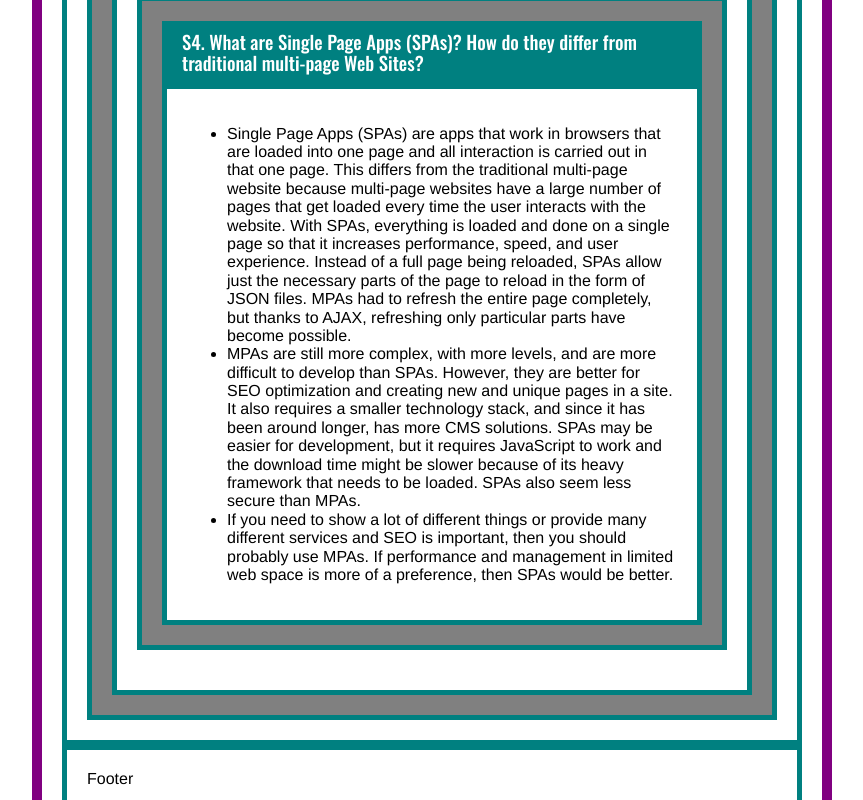
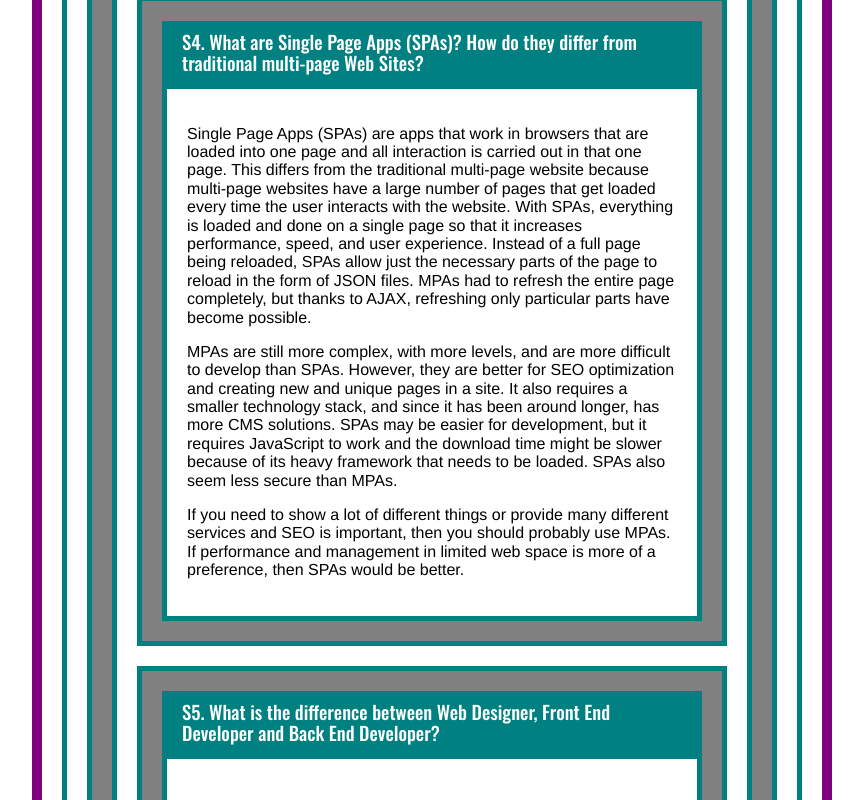
Before and after one commit to mrwasa/Web-1-Lee-Timothy-Final, a React (Create React App) app: page / in a window 1280 px wide. Shown: the part 1920-2720 px from the top of the page, without its empty margins (208-1071 px from the left). Built offline with nearby package versions, Linux system fonts and the light colour scheme.

Commit message:
Updating Homework

```diff
--- a/src/React/Homework/Essays/Essays.jsx
+++ b/src/React/Homework/Essays/Essays.jsx
@@ -23,10 +23,13 @@ const Essays = () => {
                 </ul>
             </Essay>
             <Essay q='S4. What are Single Page Apps (SPAs)? How do they differ from traditional multi-page Web Sites?' >
+                <p>Single Page Apps (SPAs) are apps that work in browsers that are loaded into one page and all interaction is carried out in that one page. This differs from the traditional multi-page website because multi-page websites have a large number of pages that get loaded every time the user interacts with the website. With SPAs, everything is loaded and done on a single page so that it increases performance, speed, and user experience. Instead of a full page being reloaded, SPAs allow just the necessary parts of the page to reload in the form of JSON files. MPAs had to refresh the entire page completely, but thanks to AJAX, refreshing only particular parts have become possible.</p>
+                <p>MPAs are still more complex, with more levels, and are more difficult to develop than SPAs. However, they are better for SEO optimization and creating new and unique pages in a site. It also requires a smaller technology stack, and since it has been around longer, has more CMS solutions. SPAs may be easier for development, but it requires JavaScript to work and the download time might be slower because of its heavy framework that needs to be loaded. SPAs also seem less secure than MPAs.</p>
+                <p>If you need to show a lot of different things or provide many different services and SEO is important, then you should probably use MPAs. If performance and management in limited web space is more of a preference, then SPAs would be better.</p>
+            </Essay>
+            <Essay q='S5. What is the difference between Web Designer, Front End Developer and Back End Developer?' >
                 <ul>
-                    <li>Single Page Apps (SPAs) are apps that work in browsers that are loaded into one page and all interaction is carried out in that one page. This differs from the traditional multi-page website because multi-page websites have a large number of pages that get loaded every time the user interacts with the website. With SPAs, everything is loaded and done on a single page so that it increases performance, speed, and user experience. Instead of a full page being reloaded, SPAs allow just the necessary parts of the page to reload in the form of JSON files. MPAs had to refresh the entire page completely, but thanks to AJAX, refreshing only particular parts have become possible.</li>
-                    <li>MPAs are still more complex, with more levels, and are more difficult to develop than SPAs. However, they are better for SEO optimization and creating new and unique pages in a site. It also requires a smaller technology stack, and since it has been around longer, has more CMS solutions. SPAs may be easier for development, but it requires JavaScript to work and the download time might be slower because of its heavy framework that needs to be loaded. SPAs also seem less secure than MPAs.</li>
-                    <li>If you need to show a lot of different things or provide many different services and SEO is important, then you should probably use MPAs. If performance and management in limited web space is more of a preference, then SPAs would be better.</li>
+                    <li> </li>
                 </ul>
             </Essay>
         </EssaysStyled>
```
